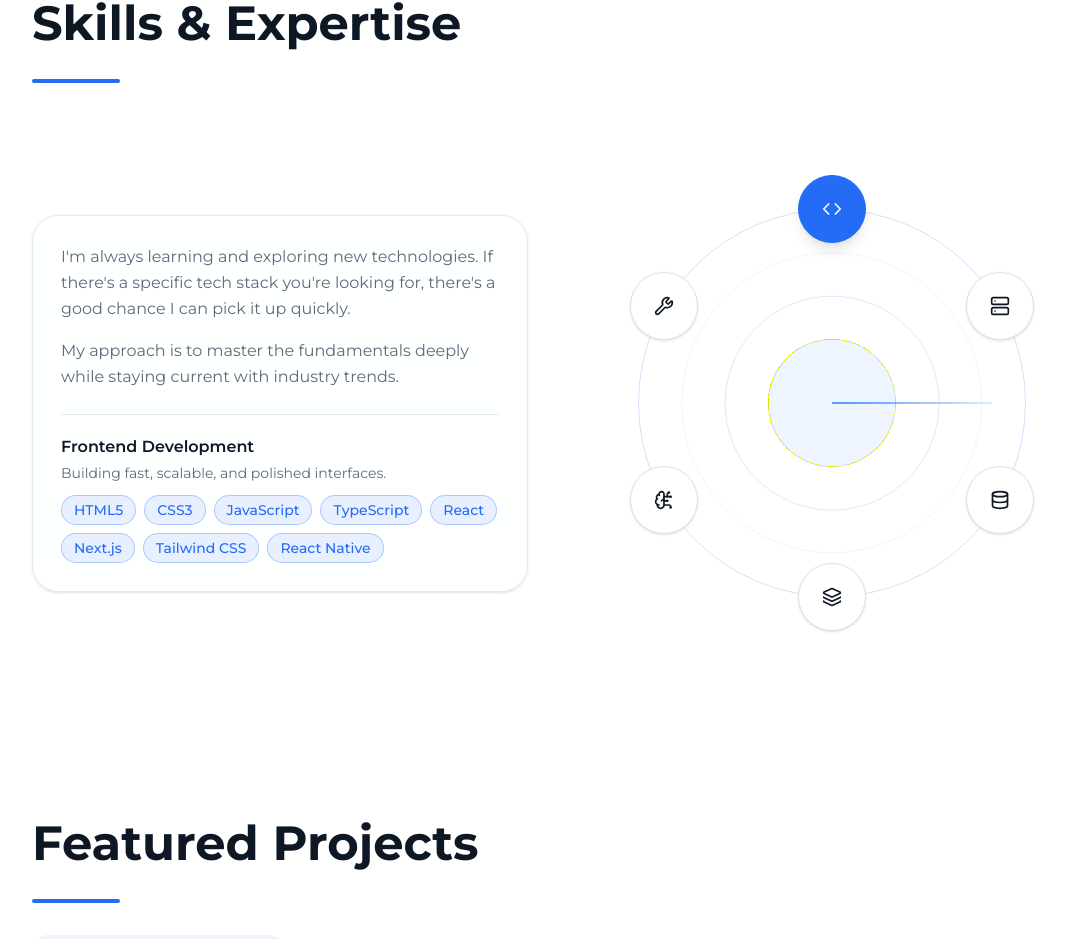
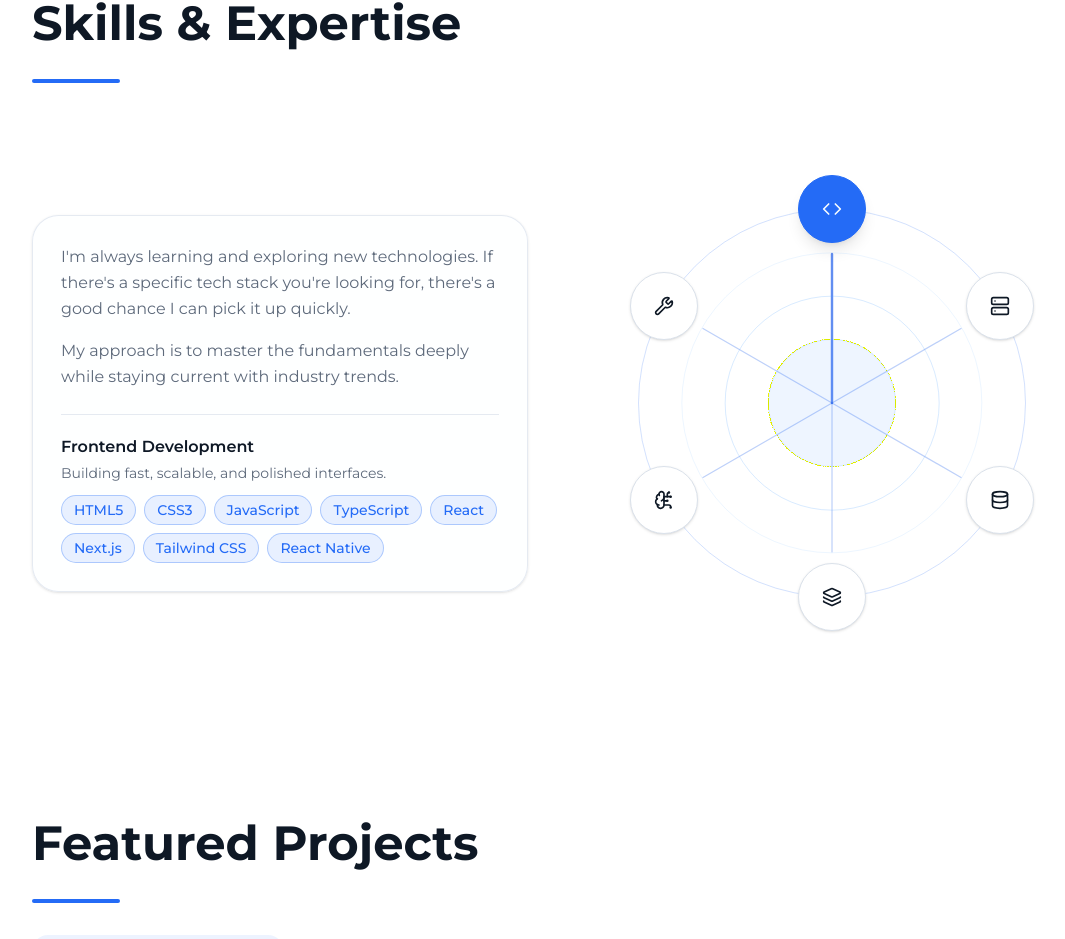
Before and after one commit to Phluynhh/Portfolio, a Next.js app: page / in a window 1280 px wide. Shown: the part 1642-2581 px from the top of the page, without its empty margins (80-1145 px from the left). Built offline with nearby package versions, Linux system fonts and the light colour scheme.

Commit message:
feat: add animated SVG connectors to Skills component for enhanced visual interaction

```diff
--- a/src/components/ui/Skills.tsx
+++ b/src/components/ui/Skills.tsx
@@ -253,6 +253,42 @@ export default function Skills({ lang }: SkillsProps) {
                   height: `${orbitFrameSize}px`,
                 }}
               >
+                <svg
+                  aria-hidden="true"
+                  className="pointer-events-none absolute inset-0 z-5"
+                  width={orbitFrameSize}
+                  height={orbitFrameSize}
+                  viewBox={`0 0 ${orbitFrameSize} ${orbitFrameSize}`}
+                >
+                  {orbitConfig.map(({ field, x, y, nodeSize, delay }) => {
+                    const center = orbitFrameSize / 2;
+                    const distance = Math.sqrt(x * x + y * y) || 1;
+                    const endOffset = distance - nodeSize / 2 - (isMobile ? 10 : isTablet ? 12 : 11);
+                    const endX = center + (x / distance) * endOffset;
+                    const endY = center + (y / distance) * endOffset;
+
+                    return (
+                      <motion.line
+                        key={`connector-${field.key}`}
+                        x1={center}
+                        y1={center}
+                        x2={endX}
+                        y2={endY}
+                        stroke={selectedField.key === field.key ? "rgba(37, 99, 235, 0.72)" : "rgba(37, 99, 235, 0.3)"}
+                        strokeWidth={selectedField.key === field.key ? (isMobile ? 2 : 2.4) : 1.2}
+                        strokeLinecap="round"
+                        initial={{ pathLength: 0, opacity: 0 }}
+                        animate={isInView ? { pathLength: 1, opacity: 1 } : {}}
+                        transition={{
+                          duration: 0.45,
+                          delay: Math.max(delay - 0.08, 0),
+                          ease: "easeOut",
+                        }}
+                      />
+                    );
+                  })}
+                </svg>
+
                 <motion.div
                   aria-hidden="true"
                   initial={{ opacity: 0, scale: 0.8 }}
@@ -304,29 +340,9 @@ export default function Skills({ lang }: SkillsProps) {
                 {orbitConfig.map(({ field, x, y, nodeSize, delay }) => {
                   const Icon = field.icon;
                   const isSelected = selectedField.key === field.key;
-                  const distance = Math.sqrt(x * x + y * y);
-                  const connectorLength = Math.max(distance - nodeSize / 2, 0);
-                  const angle = (Math.atan2(y, x) * 180) / Math.PI;
 
                   return (
                     <React.Fragment key={field.key}>
-                      <motion.div
-                        aria-hidden="true"
-                        initial={{ opacity: 0, scaleX: 0 }}
-                        animate={isInView ? { opacity: 1, scaleX: 1 } : {}}
-                        transition={{
-                          duration: 0.45,
-                          delay: Math.max(delay - 0.08, 0),
-                          ease: "easeOut",
-                        }}
-                        style={{
-                          width: `${connectorLength}px`,
-                          transform: `translateY(-50%) rotate(${angle}deg)`,
-                          transformOrigin: "left center",
-                        }}
-                        className="absolute top-1/2 left-1/2 z-10 h-px -translate-y-1/2 bg-gradient-to-r from-blue-500/45 to-blue-200/20"
-                      />
-
                       <motion.button
                         type="button"
                         onClick={() => setSelectedFieldKey(field.key)}
```
